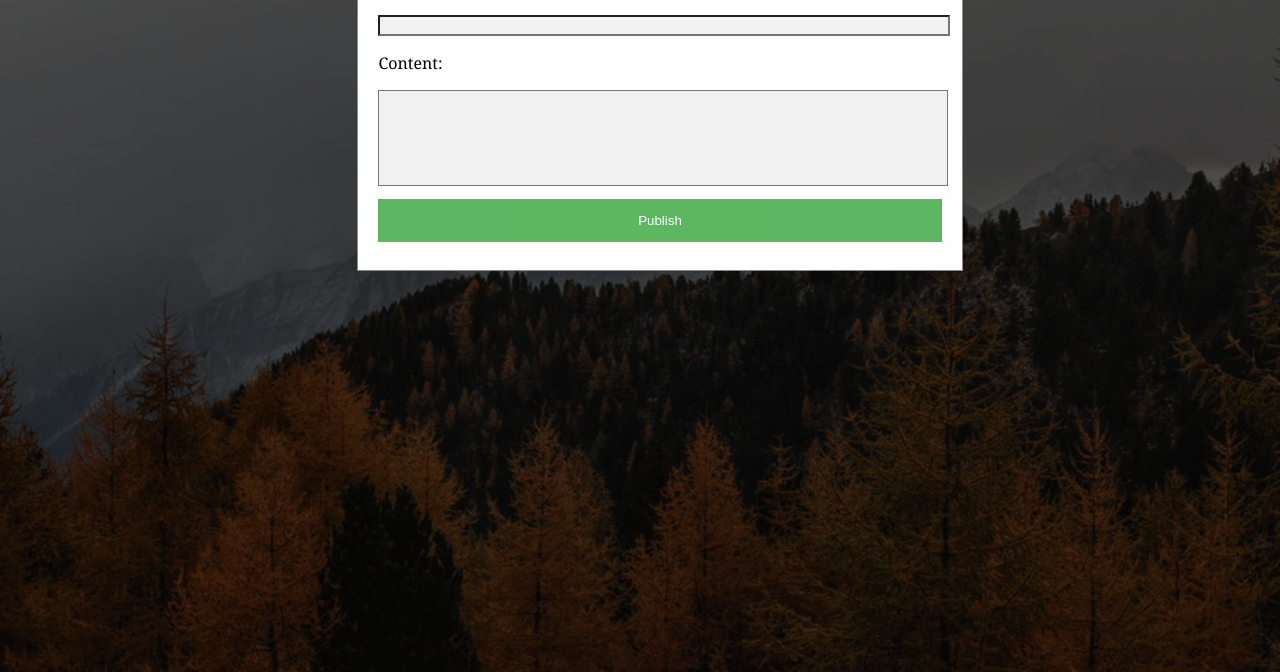
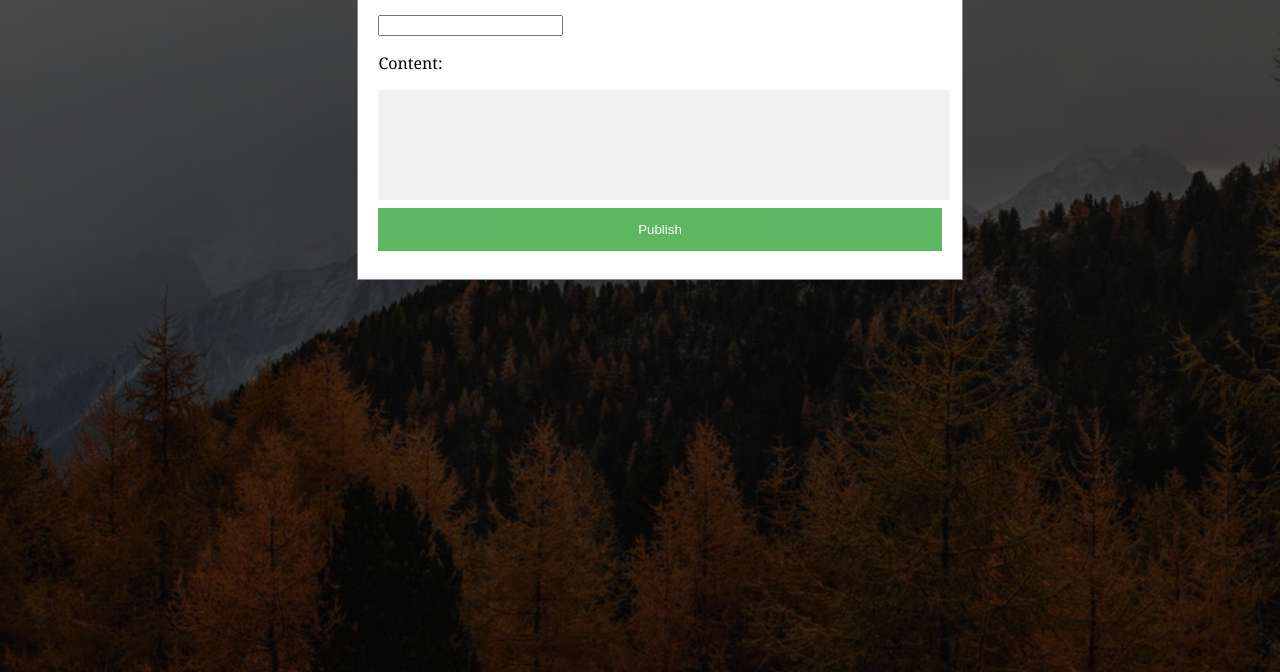
Before and after one commit to anirudhmahajan77/scribblerblog, a plain HTML site: page index.html in a window 1280 px wide. Both pictures are taken after a click on the button "Create Post". Shown: the part 128-800 px from the top of the page. Drawn offline with Linux system fonts and the light colour scheme.

Commit message:
Optimized the CSS and added to the new rules

```diff
--- a/css/index.css
+++ b/css/index.css
@@ -86,13 +86,12 @@ a button.mainButtons{
 
 /* Style for the content field in the createPostModal */
 #createPost{
-	background-color: #f1f1f1;
-   width: 100%;
+   width: 98%;
+   background-color: #f1f1f1;
    height: auto;
+   border: none;
+   outline: none;
+   padding: 10px;
+   display: block;
    resize: none;
 }
-/* Style for the title field in the createPostModal */
-#title{
-	background-color: #f1f1f1;
-    width: 100%;
-}
```
